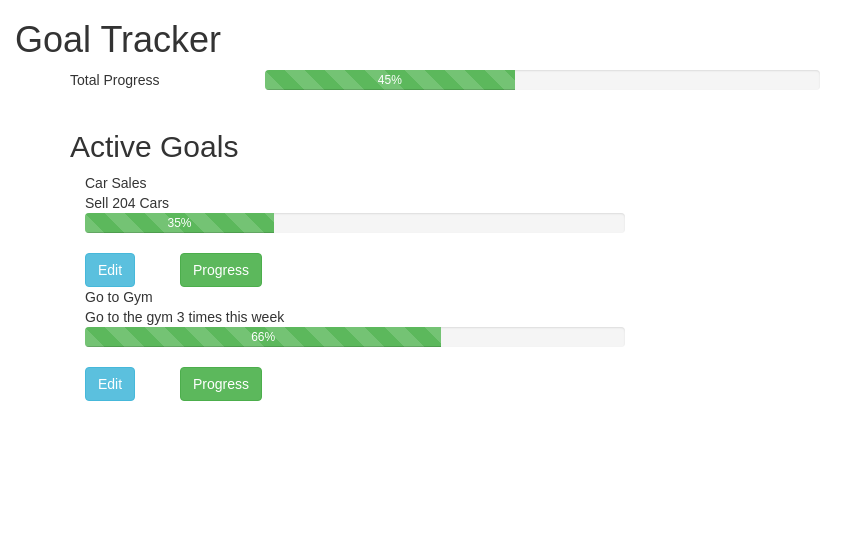
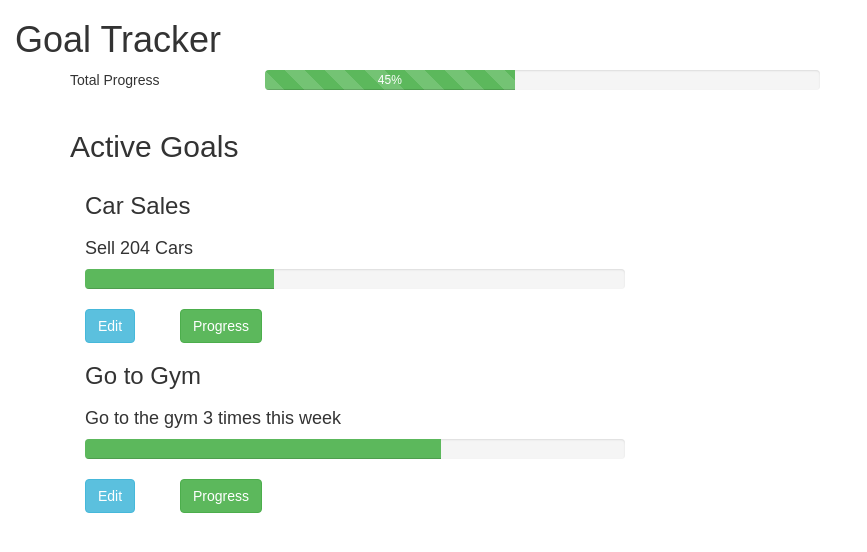
Before and after one commit to ossiggy/goal-tracker, a React (Create React App) app: page / in a window 1280 px wide. Shown: the top 552 px of the page, without its empty margins (0-867 px from the left). Built offline with nearby package versions, Linux system fonts and the light colour scheme.

Commit message:
changed styling of buttons

```diff
--- a/src/components/Goal.js
+++ b/src/components/Goal.js
@@ -6,12 +6,16 @@ export default function Goal(props){
   return(
     <Grid fluid={true}>
       <Row className="goal-container">
-        <Col className="goal-container-name" md={12}>{props.name}</Col>
-        <Col className="goal-container-goal" md={12}>{props.goal}</Col>
+        <Col className="goal-container-name" md={12}>
+          <h3>{props.name}</h3>
+        </Col>
+        <Col className="goal-container-goal" md={12}>
+          <h4>{props.goal}</h4>
+        </Col>
       </Row>
       <Row className="goal-progress">
         <Col md={6}>
-          <ProgressBar active bsStyle="success" now={props.now} label={`${props.now}%`} />
+          <ProgressBar bsStyle="success" now={props.now} />
         </Col>
       </Row>
       <Row className="button-container">
```
